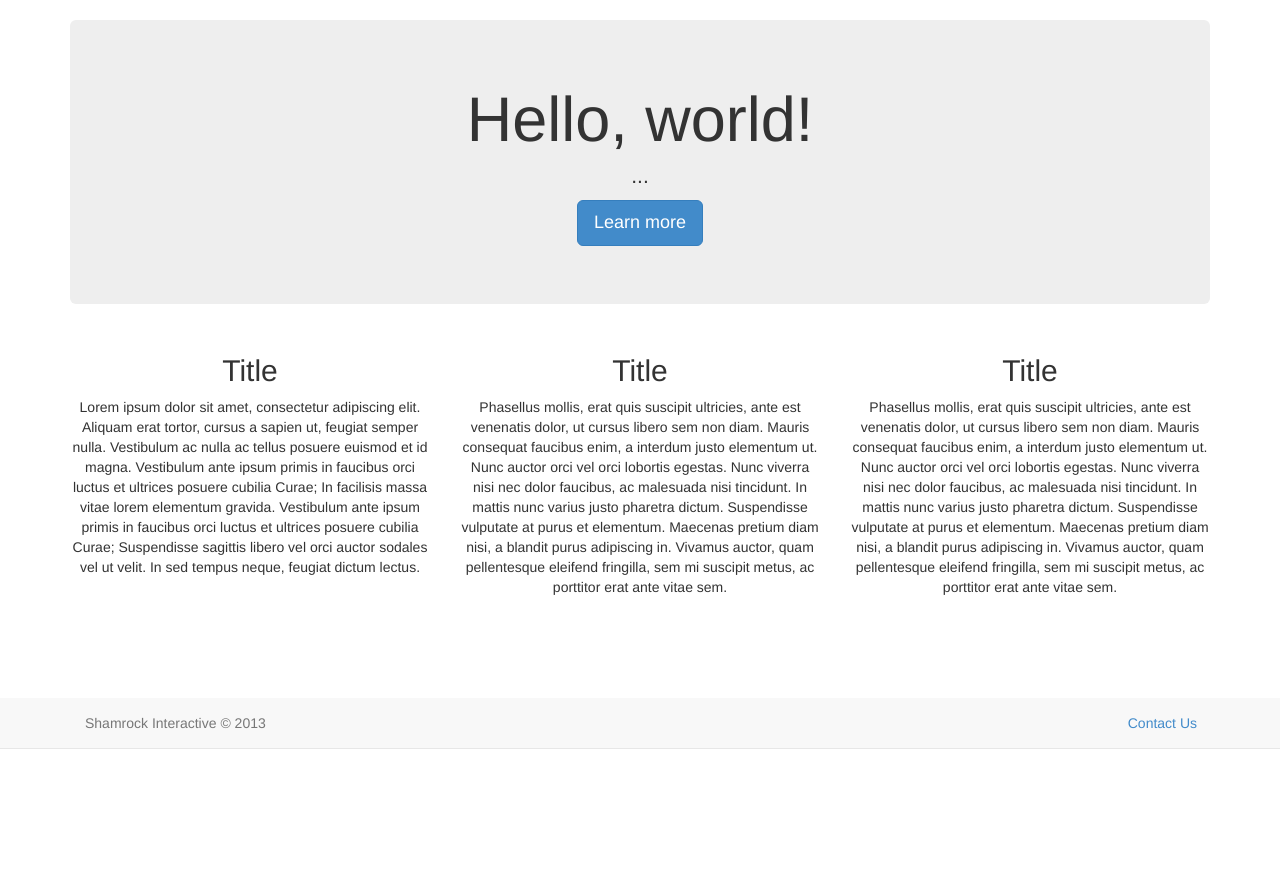
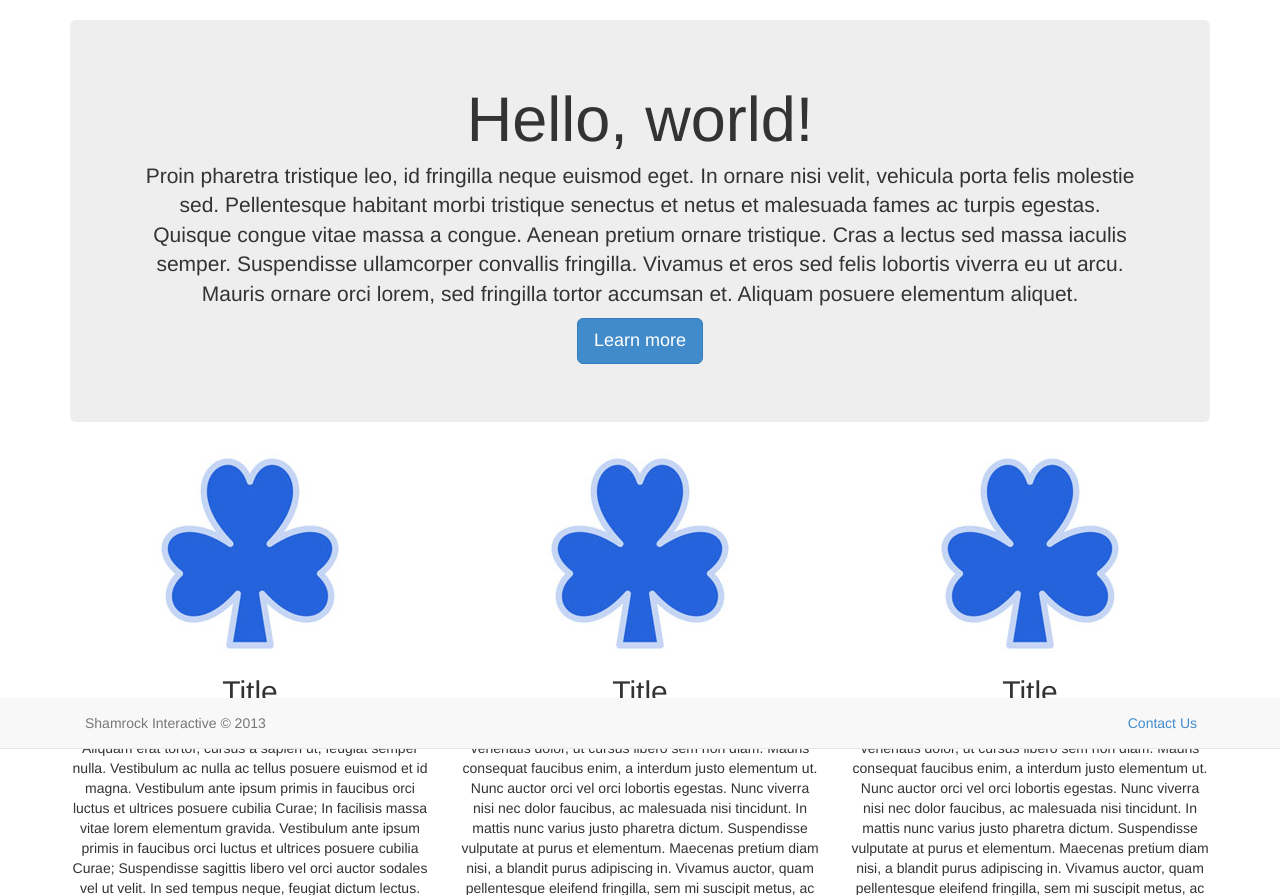
Before and after one commit to aaronvel/agency_website_copy, a PHP site: page / in a window 1280 px wide. Shown: the part 51-946 px from the top of the page. Before the commit the page ends 800 px from the top, so only its background shows below. Run offline with PHP 8.4, Linux system fonts and the light colour scheme; some libraries are stand-ins or nearby versions.

Commit message:
added images and placeholder text to index

```diff
--- a/index.php
+++ b/index.php
@@ -10,7 +10,7 @@
 				<div class="container">
 					<center>
 			    	<h1>Hello, world!</h1>
-			    	<p>...</p>
+			    	<p>Proin pharetra tristique leo, id fringilla neque euismod eget. In ornare nisi velit, vehicula porta felis molestie sed. Pellentesque habitant morbi tristique senectus et netus et malesuada fames ac turpis egestas. Quisque congue vitae massa a congue. Aenean pretium ornare tristique. Cras a lectus sed massa iaculis semper. Suspendisse ullamcorper convallis fringilla. Vivamus et eros sed felis lobortis viverra eu ut arcu. Mauris ornare orci lorem, sed fringilla tortor accumsan et. Aliquam posuere elementum aliquet.</p>
 			    	<p><a class="btn btn-primary btn-lg">Learn more</a></p>
 			  		</center>
 			  	</div>
@@ -58,9 +58,9 @@
 
 			<div class="row">
 				<center>
-				<div class="col-md-4"><h2>Title</h2><p>Lorem ipsum dolor sit amet, consectetur adipiscing elit. Aliquam erat tortor, cursus a sapien ut, feugiat semper nulla. Vestibulum ac nulla ac tellus posuere euismod et id magna. Vestibulum ante ipsum primis in faucibus orci luctus et ultrices posuere cubilia Curae; In facilisis massa vitae lorem elementum gravida. Vestibulum ante ipsum primis in faucibus orci luctus et ultrices posuere cubilia Curae; Suspendisse sagittis libero vel orci auctor sodales vel ut velit. In sed tempus neque, feugiat dictum lectus.</p></div>
-				<div class="col-md-4"><h2>Title</h2><p>Phasellus mollis, erat quis suscipit ultricies, ante est venenatis dolor, ut cursus libero sem non diam. Mauris consequat faucibus enim, a interdum justo elementum ut. Nunc auctor orci vel orci lobortis egestas. Nunc viverra nisi nec dolor faucibus, ac malesuada nisi tincidunt. In mattis nunc varius justo pharetra dictum. Suspendisse vulputate at purus et elementum. Maecenas pretium diam nisi, a blandit purus adipiscing in. Vivamus auctor, quam pellentesque eleifend fringilla, sem mi suscipit metus, ac porttitor erat ante vitae sem.</p></div>
-				<div class="col-md-4"><h2>Title</h2><p>Phasellus mollis, erat quis suscipit ultricies, ante est venenatis dolor, ut cursus libero sem non diam. Mauris consequat faucibus enim, a interdum justo elementum ut. Nunc auctor orci vel orci lobortis egestas. Nunc viverra nisi nec dolor faucibus, ac malesuada nisi tincidunt. In mattis nunc varius justo pharetra dictum. Suspendisse vulputate at purus et elementum. Maecenas pretium diam nisi, a blandit purus adipiscing in. Vivamus auctor, quam pellentesque eleifend fringilla, sem mi suscipit metus, ac porttitor erat ante vitae sem.</p></div>
+				<div class="col-md-4"><img src="images/blue_shamrock.jpg" alt="shamrock1" class="img-rounded"><h2>Title</h2><p>Lorem ipsum dolor sit amet, consectetur adipiscing elit. Aliquam erat tortor, cursus a sapien ut, feugiat semper nulla. Vestibulum ac nulla ac tellus posuere euismod et id magna. Vestibulum ante ipsum primis in faucibus orci luctus et ultrices posuere cubilia Curae; In facilisis massa vitae lorem elementum gravida. Vestibulum ante ipsum primis in faucibus orci luctus et ultrices posuere cubilia Curae; Suspendisse sagittis libero vel orci auctor sodales vel ut velit. In sed tempus neque, feugiat dictum lectus.</p></div>
+				<div class="col-md-4"><img src="images/blue_shamrock.jpg" alt="shamrock2" class="img-rounded"><h2>Title</h2><p>Phasellus mollis, erat quis suscipit ultricies, ante est venenatis dolor, ut cursus libero sem non diam. Mauris consequat faucibus enim, a interdum justo elementum ut. Nunc auctor orci vel orci lobortis egestas. Nunc viverra nisi nec dolor faucibus, ac malesuada nisi tincidunt. In mattis nunc varius justo pharetra dictum. Suspendisse vulputate at purus et elementum. Maecenas pretium diam nisi, a blandit purus adipiscing in. Vivamus auctor, quam pellentesque eleifend fringilla, sem mi suscipit metus, ac porttitor erat ante vitae sem.</p></div>
+				<div class="col-md-4"><img src="images/blue_shamrock.jpg" alt="shamrock3" class="img-rounded"><h2>Title</h2><p>Phasellus mollis, erat quis suscipit ultricies, ante est venenatis dolor, ut cursus libero sem non diam. Mauris consequat faucibus enim, a interdum justo elementum ut. Nunc auctor orci vel orci lobortis egestas. Nunc viverra nisi nec dolor faucibus, ac malesuada nisi tincidunt. In mattis nunc varius justo pharetra dictum. Suspendisse vulputate at purus et elementum. Maecenas pretium diam nisi, a blandit purus adipiscing in. Vivamus auctor, quam pellentesque eleifend fringilla, sem mi suscipit metus, ac porttitor erat ante vitae sem.</p></div>
 				</center>
 			</div>
 
```
